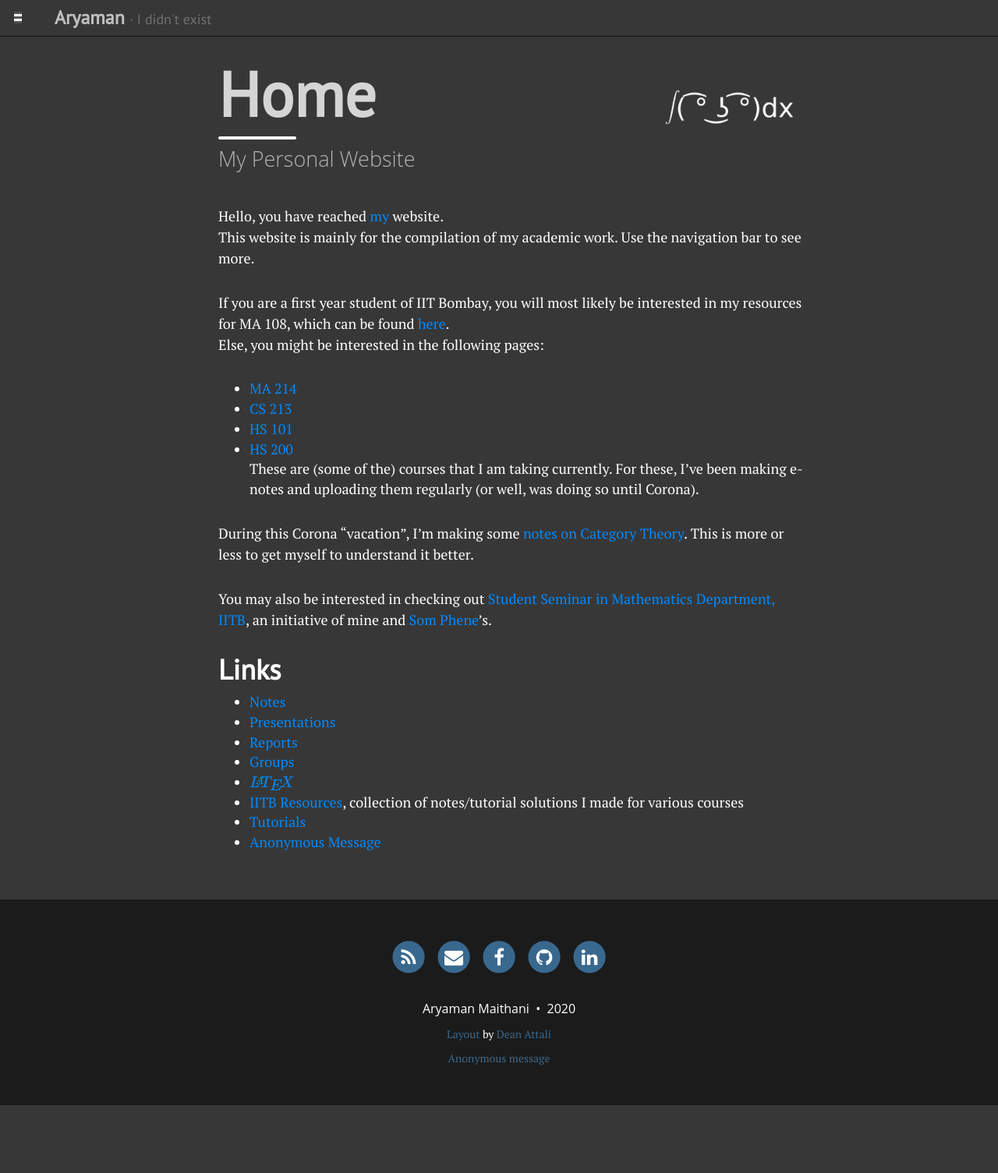
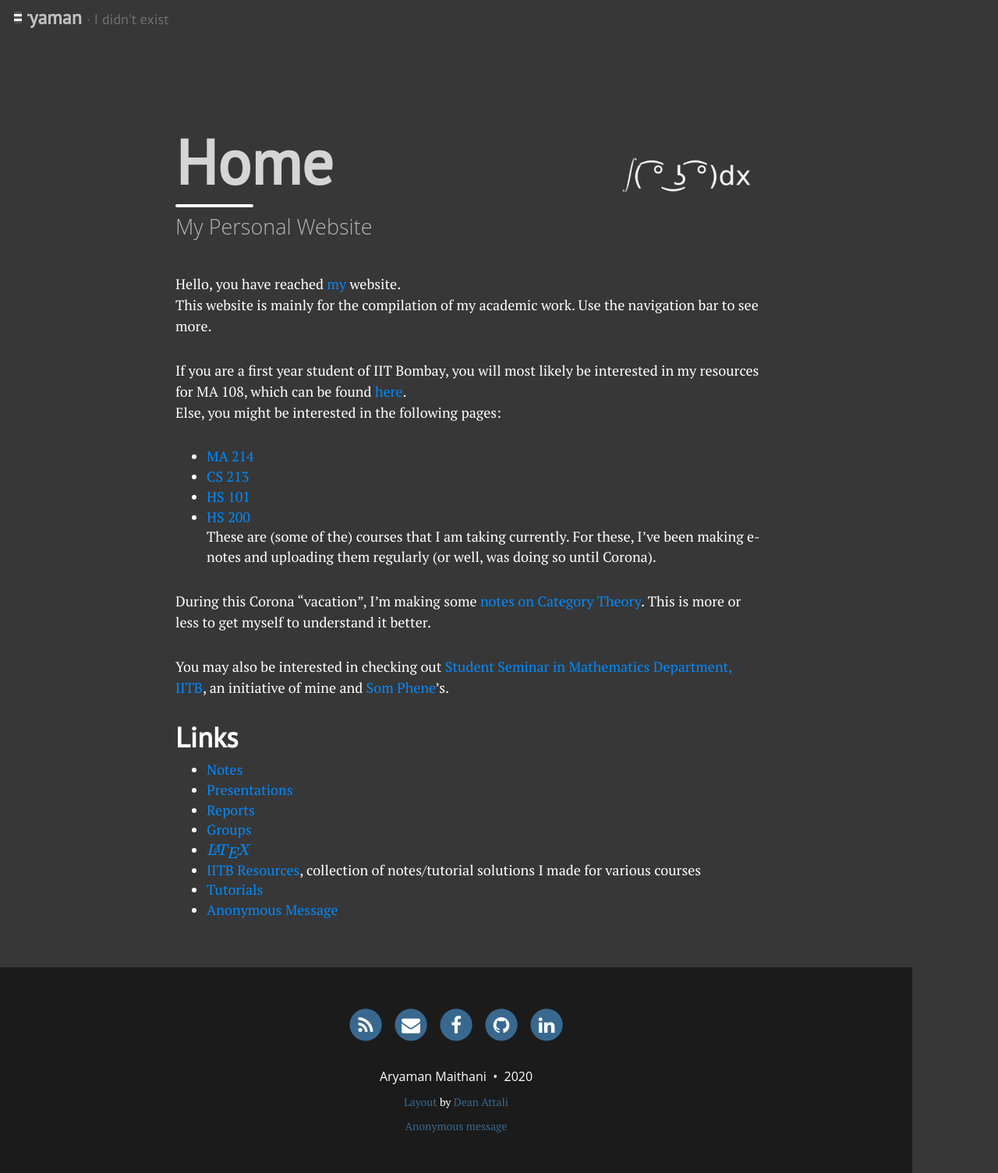
Before and after one commit to randommathguy/randommathguy.github.io, a Jekyll site: the page built from index.md, in a window 1280 px wide. Shown: the whole page at 78% size. Built offline with Jekyll 4.4.1, drawn with Linux system fonts in a browser that asks for light colours; nearby versions of some CDN libraries; formulas are drawn with MathJax 3; before the commit the page ends 1418 px from its top, so only the background shows below that.

Commit message:
hmmmmmmmmmmmmmmmmmmmmmmm

```diff
--- a/_includes/header.html
+++ b/_includes/header.html
@@ -52,6 +52,7 @@
         <div class="{{ include.type }}-heading">
           <h1 style="color: {{ site.title-col }}">
           	{% if page.image %}
+          	<br>
 			<div class = "header-image">
 				<img src="{{ page.image | relative_url }}">
 			</div>
--- a/css/main.css
+++ b/css/main.css
@@ -11,7 +11,7 @@ body {
   font-family: "PT Serif", Georgia, "Times New Roman", serif;
   font-size: 18px;
   color: white;/*#404040;*/
-  /*position: absolute;*/
+  position: absolute;
   background-color: {{ site.page-col }};
   {% if site.page-img %}
   background-image: url({{ site.page-img | relative_url }});
@@ -744,7 +744,7 @@ A.blog-button:active {text-decoration: none; color: white;}
   padding-top:    1rem;
   padding-bottom: 1rem;
   margin-bottom: 3rem;
-  border-bottom: 1px solid #111;
+  /*border-bottom: 1px solid #111;*/
 }
 .masthead-title {
   margin-top: 0;
```
